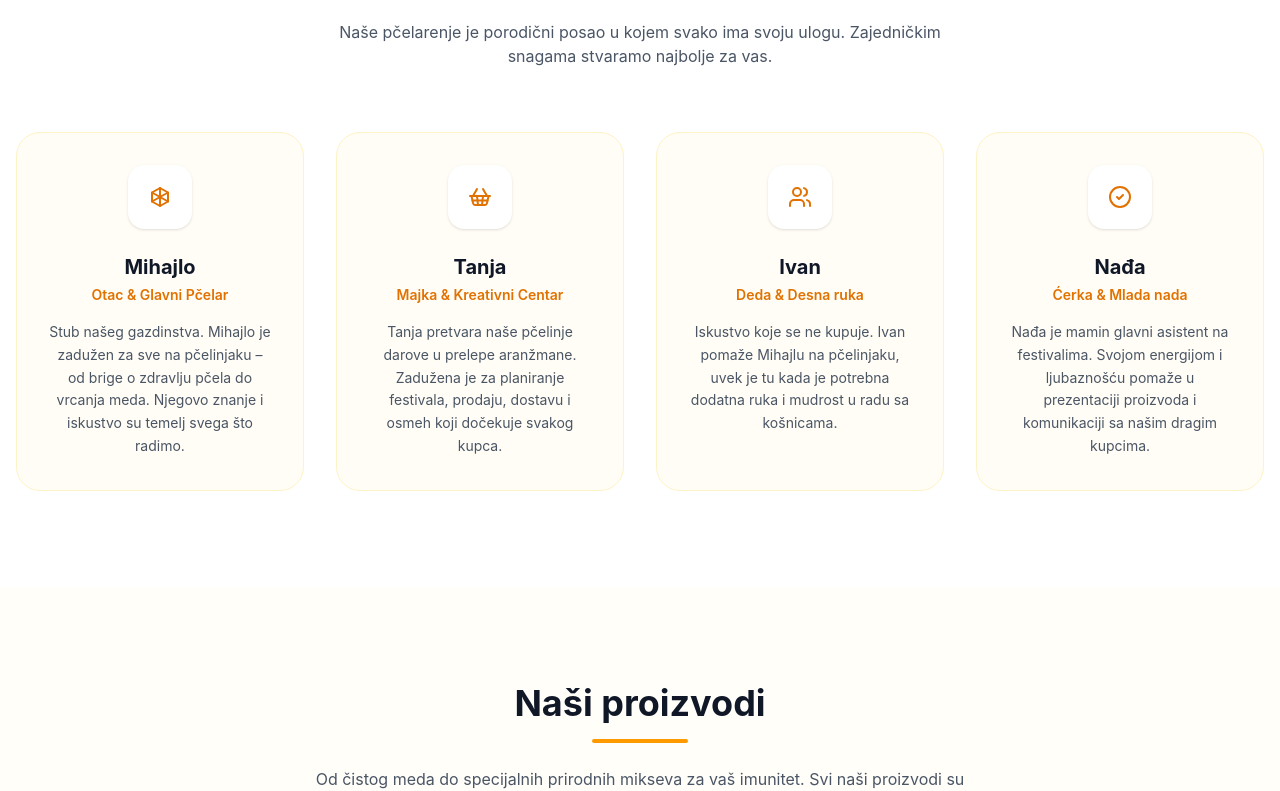
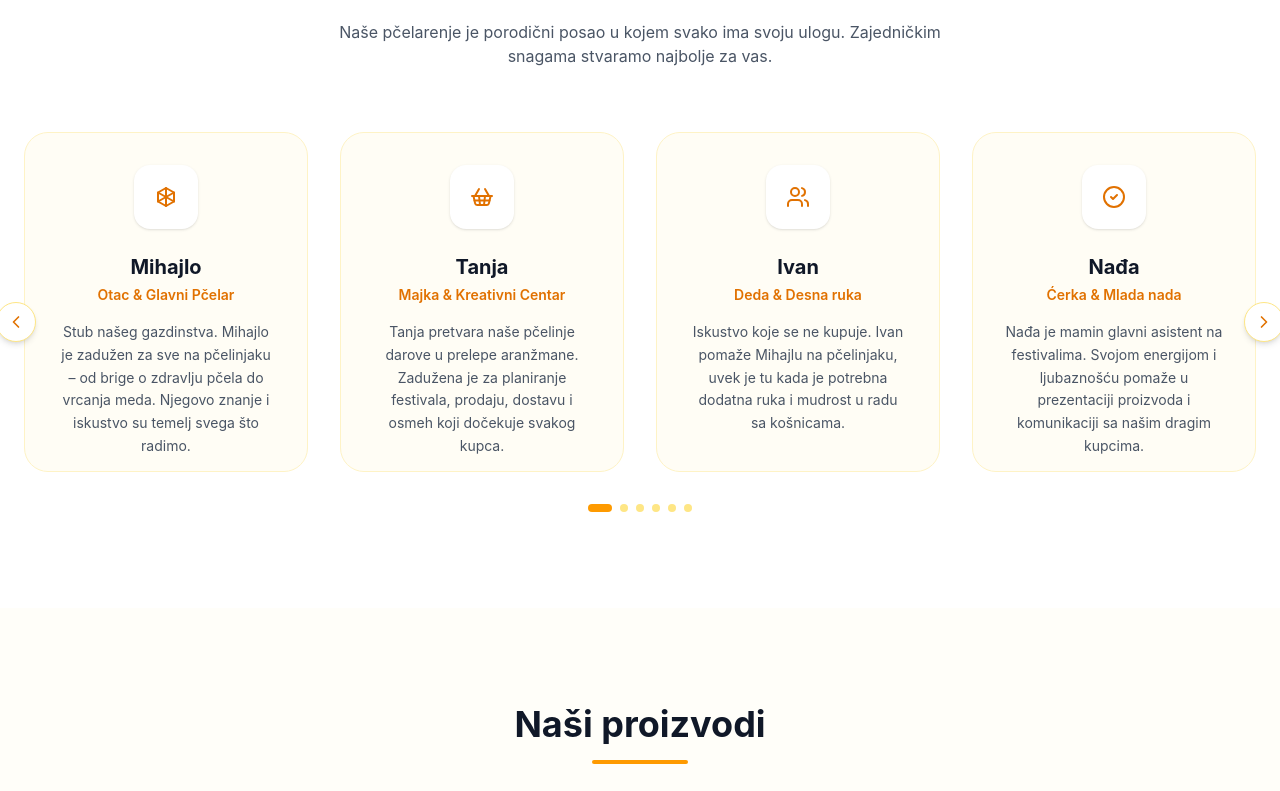
Before and after one commit to NikolaLetvencuk/letvencuk-med, a React (Vite) app: page / in a window 1280 px wide. Shown: the part 960-1751 px from the top of the page. Built offline with nearby package versions, Linux system fonts and the light colour scheme.

Commit message:
fix: card height

```diff
--- a/src/App.tsx
+++ b/src/App.tsx
@@ -9,7 +9,11 @@ import {
   Users,
   X,
   Send,
-  ArrowRight
+  ArrowRight,
+  ChevronLeft,
+  ChevronRight,
+  Truck,
+  Flower2
 } from 'lucide-react';
 
 const BeeIcon = ({ className = "w-6 h-6" }) => (
@@ -68,6 +72,18 @@ const familyMembers = [
     role: "Ćerka & Mlada nada",
     description: "Nađa je mamin glavni asistent na festivalima. Svojom energijom i ljubaznošću pomaže u prezentaciji proizvoda i komunikaciji sa našim dragim kupcima.",
     icon: <CheckCircle2 className="w-6 h-6 text-amber-600" />
+  },
+  {
+    name: "Nikola",
+    role: "Sin & Dostava",
+    description: "Nikola je naš pouzdani glasnik. Uvek spreman da pomogne — bilo da je u pitanju dostava meda na kućnu adresu, pakovanje porudžbina ili jednostavno da bude tu kada je potrebna još jedna ruka.",
+    icon: <Truck className="w-6 h-6 text-amber-600" />
+  },
+  {
+    name: "Baka Katica",
+    role: "Baka & Čuvar Polena",
+    description: "Baka Katica je srce naše porodice. Sa strpljenjem i pažnjom čisti i sortira svež polen, brine da svaki gram bude besprekoran. Njena ljubav i vrednoća osećaju se u svakom pakovanju.",
+    icon: <Flower2 className="w-6 h-6 text-amber-600" />
   }
 ];
 
@@ -81,7 +97,7 @@ const products: Product[] = [
       { size: "400g", price: "400 RSD" },
       { size: "1kg", price: "800 RSD" }
     ],
-    image: "images/suncokretov_med.webp"
+    image: "public/images/suncokretov_med.webp"
   },
   {
     id: 2,
@@ -226,6 +242,88 @@ const galleryImages = [
 ];
 
 // --- Components ---
+const FamilyCarousel = () => {
+  const [currentIndex, setCurrentIndex] = useState(0);
+  const [direction, setDirection] = useState(0);
+  const total = familyMembers.length;
+  const visibleCount = 4;
+
+  const paginate = (dir: number) => {
+    setDirection(dir);
+    setCurrentIndex((prev) => (prev + dir + total) % total);
+  };
+
+  const getVisible = () => {
+    return Array.from({ length: visibleCount }, (_, i) =>
+      familyMembers[(currentIndex + i) % total]
+    );
+  };
+
+  const variants = {
+    enter: (dir: number) => ({ x: dir > 0 ? 80 : -80, opacity: 0 }),
+    center: { x: 0, opacity: 1 },
+    exit: (dir: number) => ({ x: dir > 0 ? -80 : 80, opacity: 0 }),
+  };
+
+  return (
+    <div className="relative">
+      <button
+        onClick={() => paginate(-1)}
+        className="absolute -left-5 top-1/2 -translate-y-1/2 z-10 w-10 h-10 bg-white border border-amber-200 rounded-full shadow-md flex items-center justify-center text-amber-600 hover:bg-amber-50 hover:border-amber-400 transition"
+      >
+        <ChevronLeft size={20} />
+      </button>
+
+      <div className="overflow-hidden px-2">
+        <AnimatePresence mode="popLayout" custom={direction}>
+          <motion.div
+            key={currentIndex}
+            custom={direction}
+            variants={variants}
+            initial="enter"
+            animate="center"
+            exit="exit"
+            transition={{ duration: 0.35, ease: "easeInOut" }}
+            className="grid grid-cols-1 md:grid-cols-2 lg:grid-cols-4 gap-8"
+          >
+            {getVisible().map((member) => (
+              <div
+                key={member.name}
+                className="h-[340px] overflow-y-hidden p-8 rounded-3xl bg-amber-50/50 border border-amber-100 text-center hover:bg-white hover:shadow-xl transition group"
+              >
+                <div className="w-16 h-16 bg-white rounded-2xl flex items-center justify-center mx-auto mb-6 shadow-sm group-hover:scale-110 transition">
+                  {member.icon}
+                </div>
+                <h3 className="text-xl font-bold text-gray-900 mb-1">{member.name}</h3>
+                <p className="text-amber-600 text-sm font-semibold mb-4">{member.role}</p>
+                <p className="text-gray-600 text-sm leading-relaxed">{member.description}</p>
+              </div>
+            ))}
+          </motion.div>
+        </AnimatePresence>
+      </div>
+
+      <button
+        onClick={() => paginate(1)}
+        className="absolute -right-5 top-1/2 -translate-y-1/2 z-10 w-10 h-10 bg-white border border-amber-200 rounded-full shadow-md flex items-center justify-center text-amber-600 hover:bg-amber-50 hover:border-amber-400 transition"
+      >
+        <ChevronRight size={20} />
+      </button>
+
+      <div className="flex justify-center gap-2 mt-8">
+        {Array.from({ length: total }).map((_, i) => (
+          <button
+            key={i}
+            onClick={() => { setDirection(i > currentIndex ? 1 : -1); setCurrentIndex(i); }}
+            className={`w-2 h-2 rounded-full transition-all duration-300 ${
+              i === currentIndex ? 'bg-amber-500 w-6' : 'bg-amber-200 hover:bg-amber-300'
+            }`}
+          />
+        ))}
+      </div>
+    </div>
+  );
+};
 
 const Navbar = () => {
   const [isOpen, setIsOpen] = useState(false);
@@ -437,25 +535,7 @@ export const App = () => {
             </p>
           </div>
 
-          <div className="grid grid-cols-1 md:grid-cols-2 lg:grid-cols-4 gap-8">
-            {familyMembers.map((member, index) => (
-              <motion.div
-                key={index}
-                initial={{ opacity: 0, y: 20 }}
-                whileInView={{ opacity: 1, y: 0 }}
-                transition={{ delay: index * 0.1 }}
-                viewport={{ once: true }}
-                className="p-8 rounded-3xl bg-amber-50/50 border border-amber-100 text-center hover:bg-white hover:shadow-xl transition group"
-              >
-                <div className="w-16 h-16 bg-white rounded-2xl flex items-center justify-center mx-auto mb-6 shadow-sm group-hover:scale-110 transition">
-                  {member.icon}
-                </div>
-                <h3 className="text-xl font-bold text-gray-900 mb-1">{member.name}</h3>
-                <p className="text-amber-600 text-sm font-semibold mb-4">{member.role}</p>
-                <p className="text-gray-600 text-sm leading-relaxed">{member.description}</p>
-              </motion.div>
-            ))}
-          </div>
+         <FamilyCarousel />
         </div>
       </section>
 
@@ -643,6 +723,35 @@ export const App = () => {
             <a href="#proizvodi" className="text-gray-400 hover:text-amber-600 transition">Proizvodi</a>
             <a href="#kontakt" className="text-gray-400 hover:text-amber-600 transition">Kontakt</a>
           </div>
+          <div className="flex justify-center gap-5 mt-8">
+
+    <a href="https://www.instagram.com/med.letvencuk/"
+    target="_blank"
+    rel="noopener noreferrer"
+    className="w-10 h-10 flex items-center justify-center rounded-full bg-amber-50 text-amber-600 hover:bg-amber-600 hover:text-white transition"
+    aria-label="Instagram"
+  >
+    <Instagram size={18} />
+  </a>
+
+  <a href="https://wa.me/381607262539"
+    target="_blank"
+    rel="noopener noreferrer"
+    className="w-10 h-10 flex items-center justify-center rounded-full bg-amber-50 text-amber-600 hover:bg-green-500 hover:text-white transition"
+    aria-label="WhatsApp"
+  >
+    <svg viewBox="0 0 24 24" fill="currentColor" className="w-[18px] h-[18px]">
+      <path d="M17.472 14.382c-.297-.149-1.758-.867-2.03-.967-.273-.099-.471-.148-.67.15-.197.297-.767.966-.94 1.164-.173.199-.347.223-.644.075-.297-.15-1.255-.463-2.39-1.475-.883-.788-1.48-1.761-1.653-2.059-.173-.297-.018-.458.13-.606.134-.133.298-.347.446-.52.149-.174.198-.298.298-.497.099-.198.05-.371-.025-.52-.075-.149-.669-1.612-.916-2.207-.242-.579-.487-.5-.669-.51-.173-.008-.371-.01-.57-.01-.198 0-.52.074-.792.372-.272.297-1.04 1.016-1.04 2.479 0 1.462 1.065 2.875 1.213 3.074.149.198 2.096 3.2 5.077 4.487.709.306 1.262.489 1.694.625.712.227 1.36.195 1.871.118.571-.085 1.758-.719 2.006-1.413.248-.694.248-1.289.173-1.413-.074-.124-.272-.198-.57-.347m-5.421 7.403h-.004a9.87 9.87 0 01-5.031-1.378l-.361-.214-3.741.982.998-3.648-.235-.374a9.86 9.86 0 01-1.51-5.26c.001-5.45 4.436-9.884 9.888-9.884 2.64 0 5.122 1.03 6.988 2.898a9.825 9.825 0 012.893 6.994c-.003 5.45-4.437 9.884-9.885 9.884m8.413-18.297A11.815 11.815 0 0012.05 0C5.495 0 .16 5.335.157 11.892c0 2.096.547 4.142 1.588 5.945L.057 24l6.305-1.654a11.882 11.882 0 005.683 1.448h.005c6.554 0 11.89-5.335 11.893-11.893a11.821 11.821 0 00-3.48-8.413z"/>
+    </svg>
+  </a>
+
+  <a href="tel:+381600726253"
+    className="w-10 h-10 flex items-center justify-center rounded-full bg-amber-50 text-amber-600 hover:bg-amber-600 hover:text-white transition"
+    aria-label="Pozovi"
+  >
+    <Phone size={18} />
+  </a>
+</div>
         </div>
       </footer>
 
```
